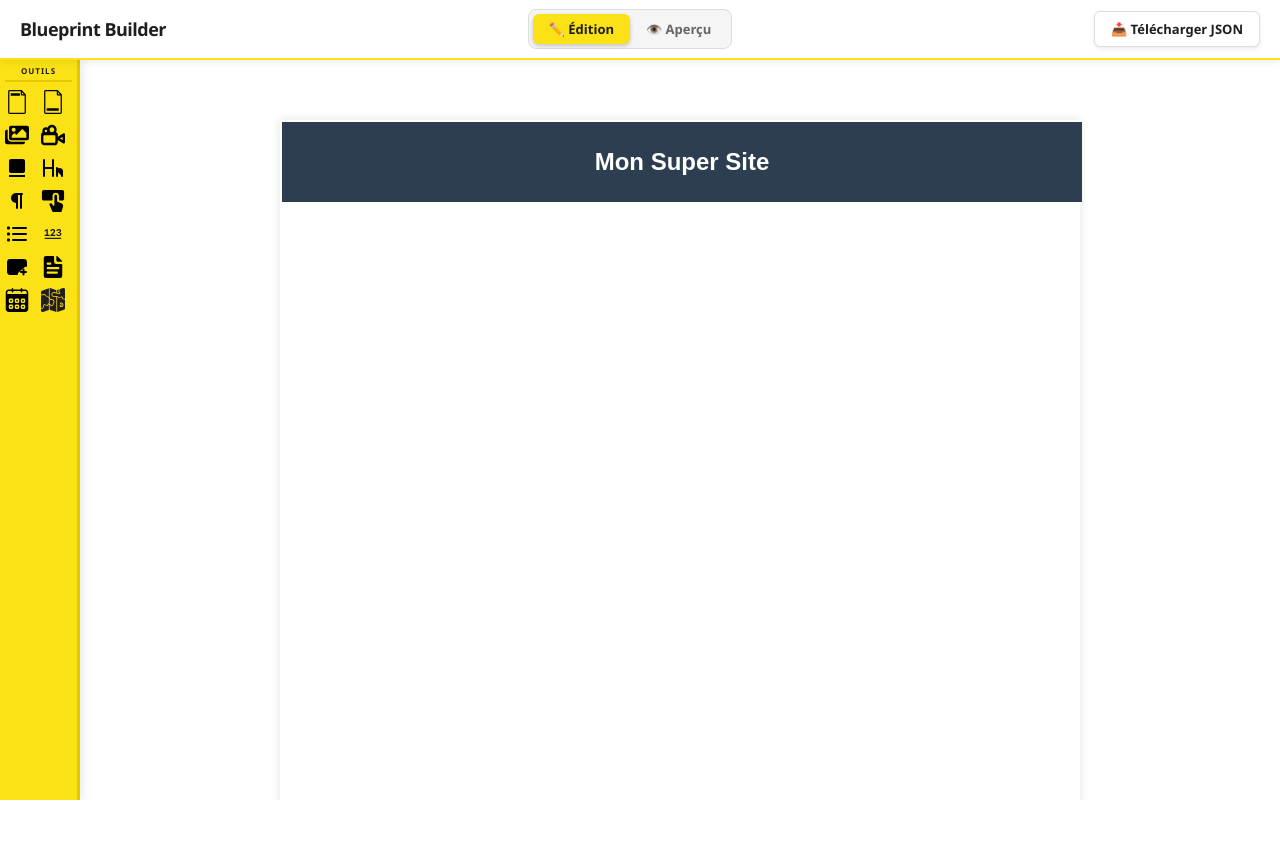
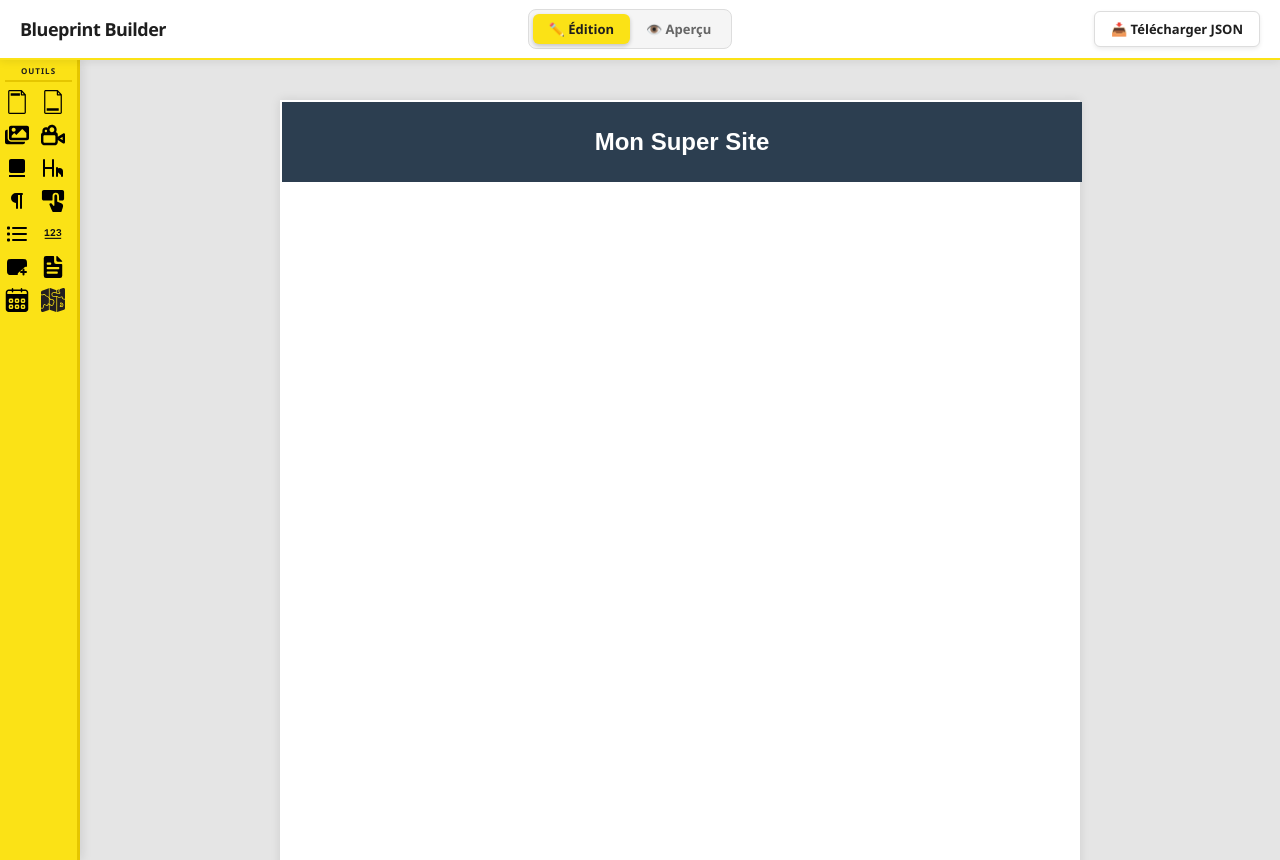
Before and after one commit to ThoomassC/blueprint, a React (Vite) app: page / in a window 1280 px wide. Shown: the top 860 px of the page. Before the commit the page ends 800 px from the top, so only its background shows below. Built offline with nearby package versions, Linux system fonts and the light colour scheme.

Commit message:
fix hauteur

```diff
--- a/src/App.css
+++ b/src/App.css
@@ -17,7 +17,7 @@ body,
 .app-layout {
   display: flex;
   flex-direction: column;
-  height: 100vh;
+  height: auto;
   background-color: #ffffff; /* Fond blanc */
 }
 
--- a/src/components/Editor/Canvas.tsx
+++ b/src/components/Editor/Canvas.tsx
@@ -7,15 +7,12 @@ export const Canvas = () => {
   const elements = useEditorStore((state) => state.elements);
   const selectElement = useEditorStore((state) => state.selectElement);
   const selectedId = useEditorStore((state) => state.selectedId);
-  const backgroundColor = useEditorStore(
-    (state) => state.canvasBackgroundColor
-  );
-  const setBackgroundColor = useEditorStore(
-    (state) => state.setCanvasBackgroundColor
-  );
+  const backgroundColor = useEditorStore((state) => state.canvasBackgroundColor);
+  const setBackgroundColor = useEditorStore((state) => state.setCanvasBackgroundColor);
 
   const [showPalette, setShowPalette] = useState(false);
-  const [palettePosition, setPalettePosition] = useState({ x: 820, y: 50 });
+  // Position par défaut ajustée pour être visible sur les petits écrans
+  const [palettePosition, setPalettePosition] = useState({ x: 50, y: 50 });
   const [isDraggingPalette, setIsDraggingPalette] = useState(false);
   const dragOffset = useRef({ x: 0, y: 0 });
 
@@ -31,6 +28,7 @@ export const Canvas = () => {
   const handleMouseDownPalette = (e: React.MouseEvent) => {
     e.stopPropagation();
     setIsDraggingPalette(true);
+    // Calcul de l'offset basé sur la position viewport
     dragOffset.current = {
       x: e.clientX - palettePosition.x,
       y: e.clientY - palettePosition.y,
@@ -70,7 +68,12 @@ export const Canvas = () => {
             position: 'relative',
             width: '100%',
             height: '100vh',
-        overflow: 'hidden',
+            // --- CHANGEMENTS MAJEURS ICI ---
+            overflow: 'auto',        // 1. Active les barres de défilement
+            display: 'flex',         // 2. Utilise Flexbox pour centrer
+            justifyContent: 'center',// 2. Centre horizontalement
+            backgroundColor: '#e5e5e5', // 3. Ajout d'un gris de fond pour distinguer la feuille
+            padding: '40px 0',       // 4. Ajoute de l'espace en haut et en bas
           }}
       >
         <div
@@ -81,16 +84,21 @@ export const Canvas = () => {
               handleBackgroundClick();
             }}
             style={{
+              // Suppression de 'position: absolute' s'il y était, relative est mieux ici
               position: 'relative',
               backgroundColor: backgroundColor,
               width: canvasWidth,
               height: canvasHeight,
+              // Empêche la feuille de rétrécir
+              flexShrink: 0,
               boxShadow: '0 0 10px rgba(0,0,0,0.1)',
-          margin: '20px',
+              // Pas de margin nécessaire grâce au padding du parent
             }}
         >
           {elements.length === 0 && (
-          <div className="empty-state">Glissez un élément n'importe où ici</div>
+              <div className="empty-state" style={{ padding: 20, textAlign: 'center', color: '#aaa' }}>
+                Glissez un élément n'importe où ici
+              </div>
           )}
 
           {elements.map((el) => (
@@ -103,7 +111,8 @@ export const Canvas = () => {
                 onMouseDown={handleMouseDownPalette}
                 onClick={(e) => e.stopPropagation()}
                 style={{
-            position: 'absolute',
+                  // --- CHANGEMENT POUR LA PALETTE ---
+                  position: 'fixed', // 5. 'fixed' au lieu de 'absolute'
                   left: palettePosition.x,
                   top: palettePosition.y,
                   width: '220px',
@@ -115,6 +124,7 @@ export const Canvas = () => {
                   border: '1px solid #e0e0e0',
                 }}
             >
+              {/* ... (Le reste du contenu de la palette reste identique) ... */}
               <div
                   style={{
                     padding: '8px 12px',
@@ -127,9 +137,7 @@ export const Canvas = () => {
                     userSelect: 'none',
                   }}
               >
-            <span
-              style={{ fontSize: '13px', fontWeight: '600', color: '#444' }}
-            >
+            <span style={{ fontSize: '13px', fontWeight: '600', color: '#444' }}>
               Arrière-plan
             </span>
                 <button
@@ -146,24 +154,13 @@ export const Canvas = () => {
                       padding: '0 4px',
                       lineHeight: 1,
                     }}
-              onMouseDown={(e) => e.stopPropagation()}
                 >
                   &times;
                 </button>
               </div>
 
-          <div
-            style={{ padding: '15px' }}
-            onMouseDown={(e) => e.stopPropagation()}
-          >
-            <label
-              style={{
-                display: 'block',
-                marginBottom: '8px',
-                fontSize: '12px',
-                color: '#666',
-              }}
-            >
+              <div style={{ padding: '15px' }}>
+                <label style={{ display: 'block', marginBottom: '8px', fontSize: '12px', color: '#666' }}>
                   Couleur de remplissage
                 </label>
 
@@ -195,15 +192,8 @@ export const Canvas = () => {
                         }}
                     />
                   </div>
-
                   <div style={{ display: 'flex', flexDirection: 'column' }}>
-                <span
-                  style={{
-                    fontSize: '14px',
-                    fontFamily: 'monospace',
-                    color: '#333',
-                  }}
-                >
+                <span style={{ fontSize: '14px', fontFamily: 'monospace', color: '#333' }}>
                   {backgroundColor.toUpperCase()}
                 </span>
                   </div>
```
Lines whose indentation alone changed are shown as unchanged.
